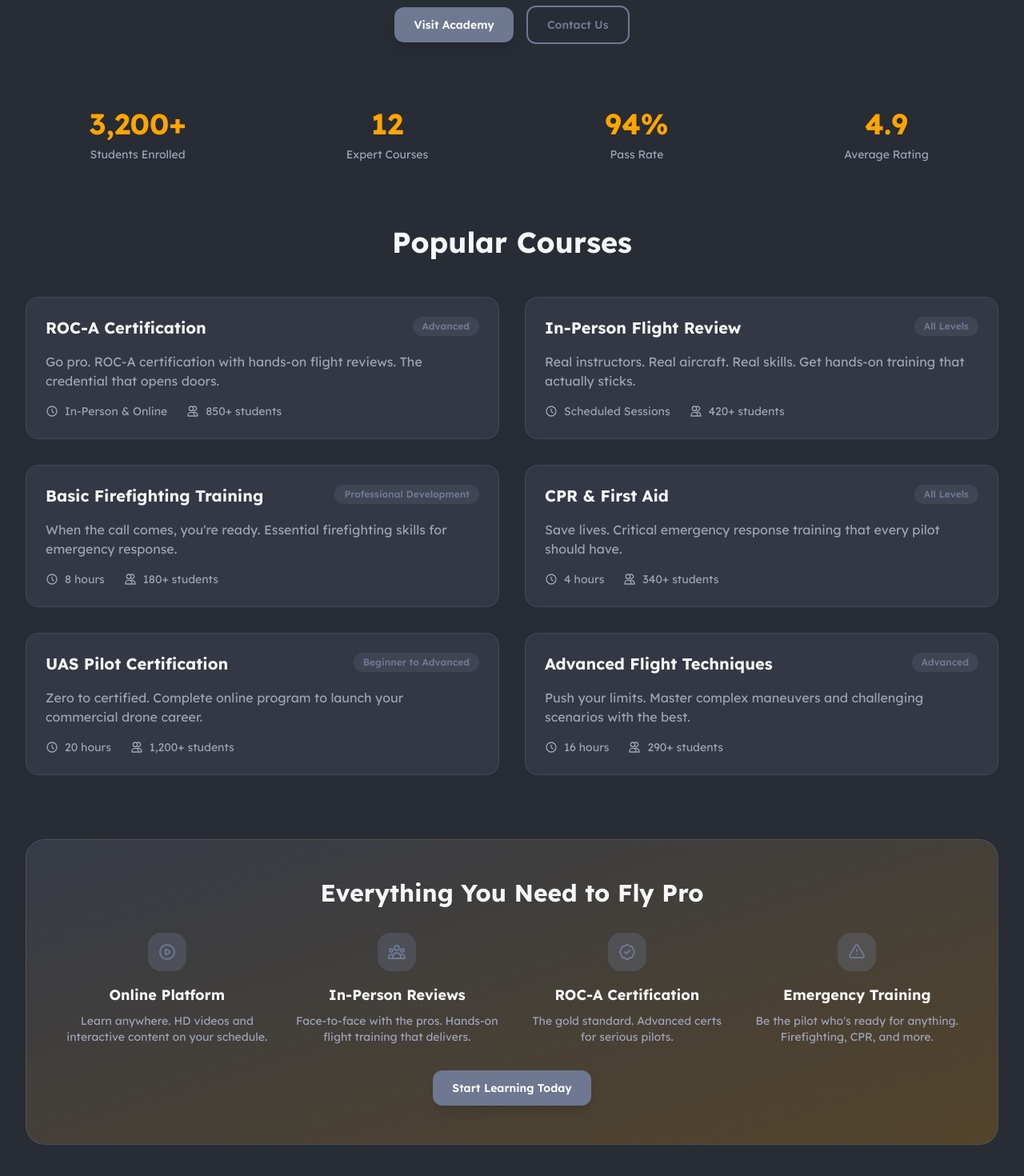
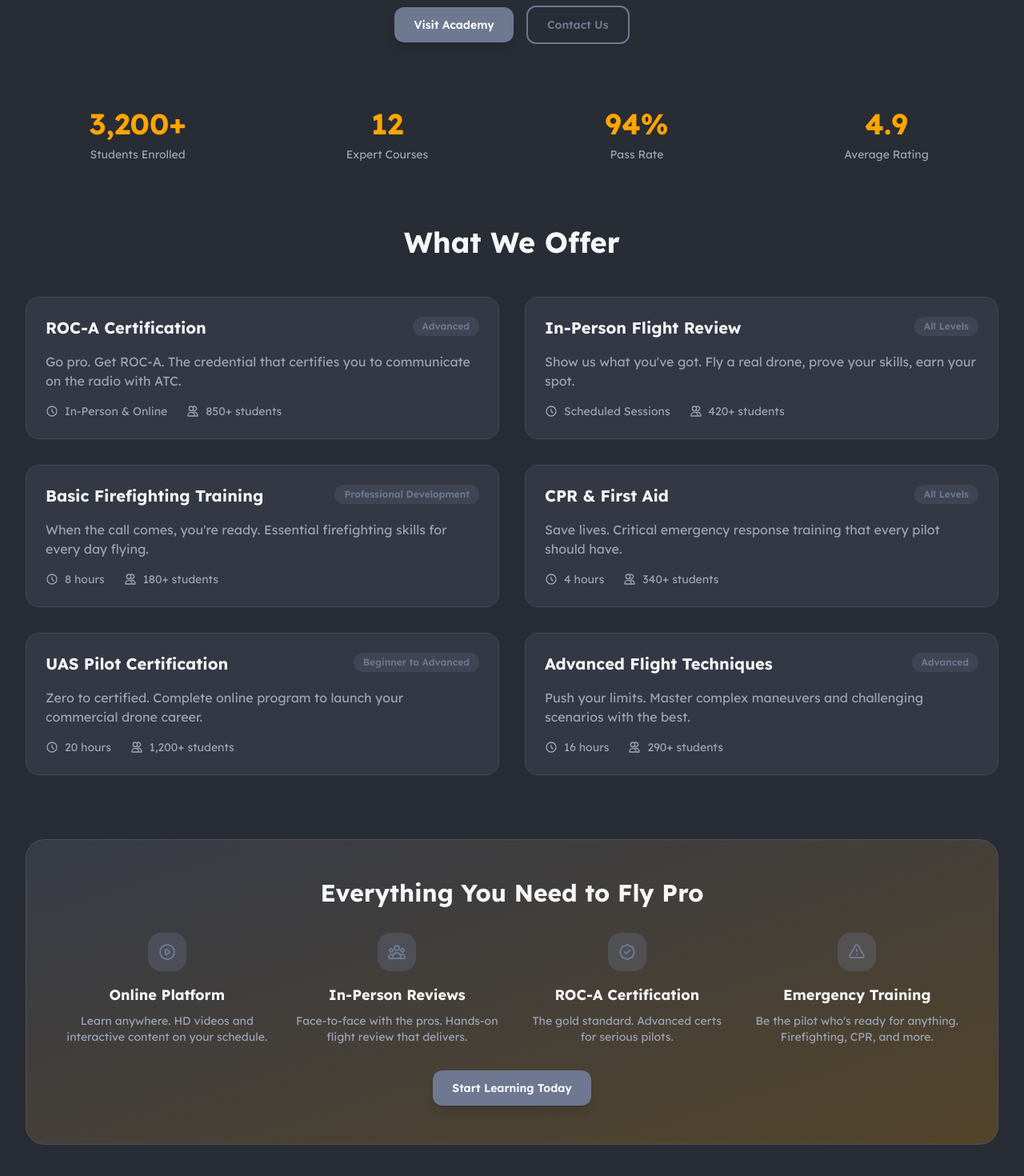
Before and after one commit to xinyu-buzz/buzz_web, a React (Vite) app: page /academy in a window 1280 px wide. Shown: the part 458-1928 px from the top of the page at 80% size. Built offline with nearby package versions, Linux system fonts and the light colour scheme.

Commit message:
update on academy page

```diff
--- a/src/pages/Academy.tsx
+++ b/src/pages/Academy.tsx
@@ -9,21 +9,21 @@ export default function Academy() {
       level: 'Advanced',
       duration: 'In-Person & Online',
       students: '850+ students',
-      description: 'Go pro. ROC-A certification with hands-on flight reviews. The credential that opens doors.',
+      description: 'Go pro. Get ROC-A. The credential that certifies you to communicate on the radio with ATC.',
     },
     {
       title: 'In-Person Flight Review',
       level: 'All Levels',
       duration: 'Scheduled Sessions',
       students: '420+ students',
-      description: 'Real instructors. Real aircraft. Real skills. Get hands-on training that actually sticks.',
+      description: 'Show us what you\'ve got. Fly a real drone, prove your skills, earn your spot.',
     },
     {
       title: 'Basic Firefighting Training',
       level: 'Professional Development',
       duration: '8 hours',
       students: '180+ students',
-      description: 'When the call comes, you\'re ready. Essential firefighting skills for emergency response.',
+      description: 'When the call comes, you\'re ready. Essential firefighting skills for every day flying.',
     },
     {
       title: 'CPR & First Aid',
@@ -108,7 +108,7 @@ export default function Academy() {
         {/* Popular Courses */}
         <AnimatedSection className="mb-20">
           <h2 className="text-3xl sm:text-4xl font-bold text-text-light text-center mb-12">
-            Popular Courses
+            What We Offer
           </h2>
           <div className="grid grid-cols-1 md:grid-cols-2 gap-8">
             {courses.map((course, index) => (
@@ -170,7 +170,7 @@ export default function Academy() {
                   </svg>
                 ),
                 title: 'In-Person Reviews',
-                description: 'Face-to-face with the pros. Hands-on flight training that delivers.',
+                description: 'Face-to-face with the pros. Hands-on flight review that delivers.',
               },
               {
                 icon: (
```
